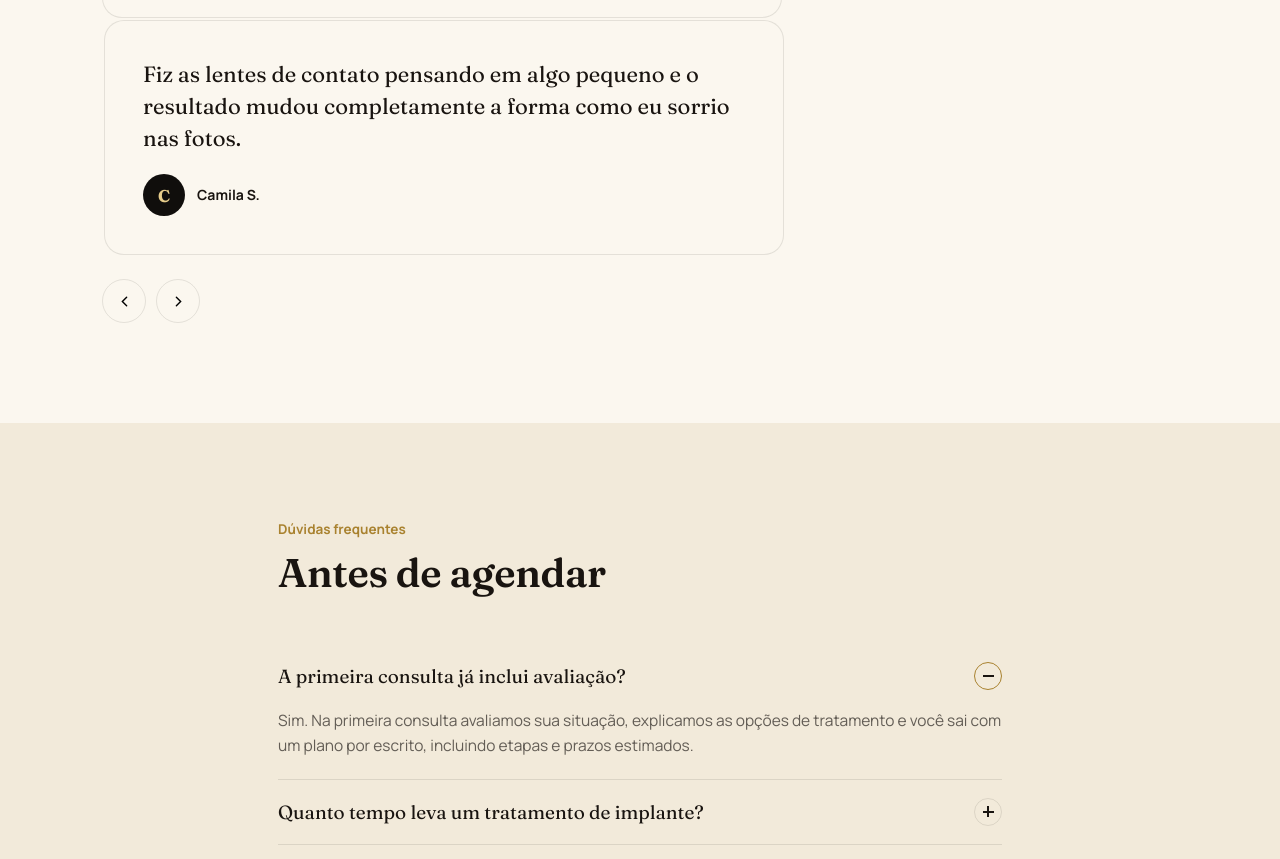
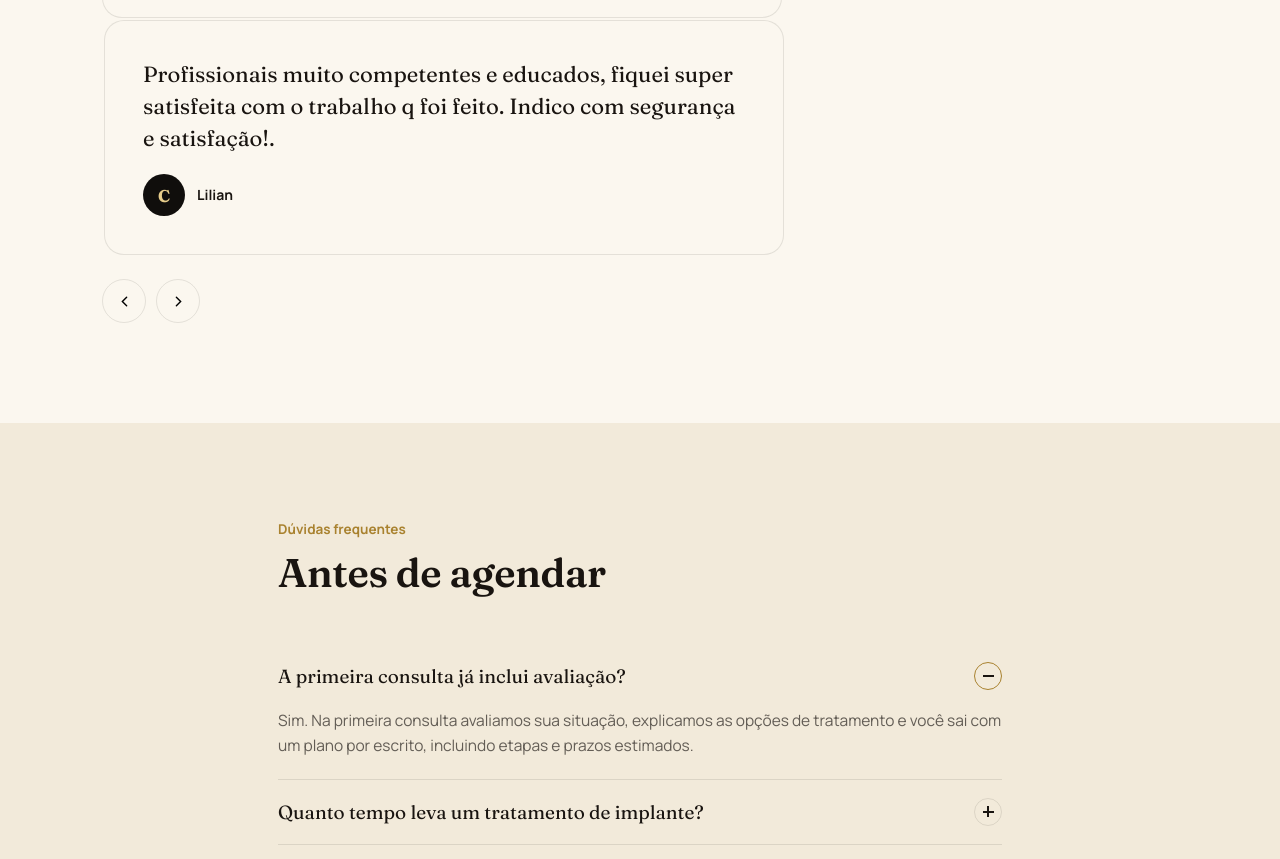
Before and after one commit to d1ferenciado/clinica, a plain HTML site: page index.html in a window 1280 px wide. Shown: the part 3346-4205 px from the top of the page. Drawn offline with Linux system fonts and the light colour scheme.

Commit message:
Add files via upload

```diff
--- a/index.html
+++ b/index.html
@@ -853,10 +853,10 @@ footer ul a:hover{color:var(--g300);}
           </div>
           <div class="testi-slide">
             <div class="testi-card">
-              <p class="quote">Fiz as lentes de contato pensando em algo pequeno e o resultado mudou completamente a forma como eu sorrio nas fotos.</p>
+              <p class="quote">Profissionais muito competentes e educados, fiquei super satisfeita com o trabalho q foi feito. Indico com segurança e satisfação!.</p>
               <div class="testi-person">
                 <div class="testi-avatar">C</div>
-                <div><div class="name">Camila S.</div>
+                <div><div class="name">Lilian</div>
               </div>
             </div>
           </div>
```
